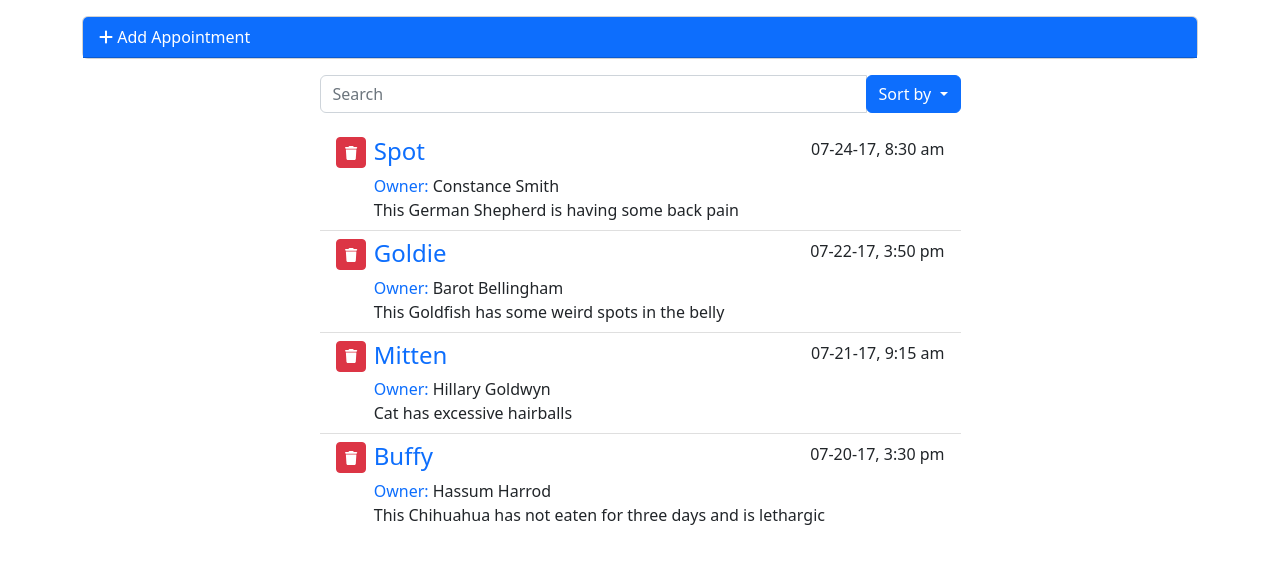
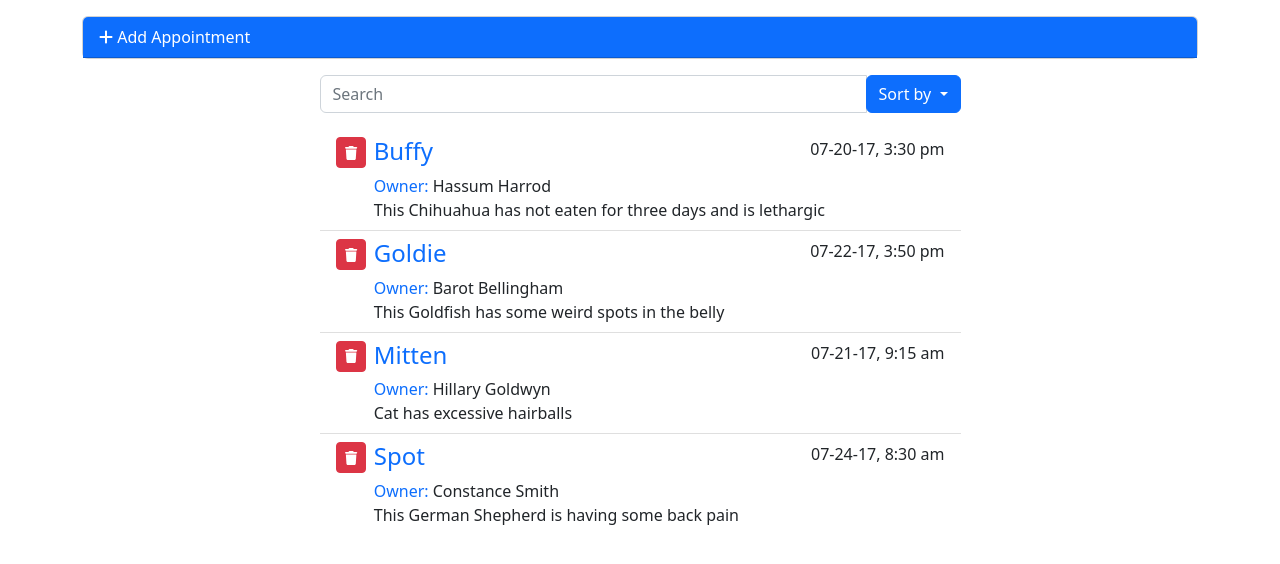
Before and after one commit to sergiychaiuk/vue-interface, a Vue app: page / in a window 1280 px wide. Shown: the top 564 px of the page. Built offline with nearby package versions, Linux system fonts and the light colour scheme.

Commit message:
added filtered computed property

```diff
--- a/src/App.vue
+++ b/src/App.vue
@@ -3,7 +3,7 @@
     <div class="row justify-content-center">
       <add-appointment @add="addItem"/>
       <search-appointments @searchRecords="searchAppointments"/>
-      <appointment-list :appointments="searchedApts" @remove="removeItem" @edit="editItem"/>
+      <appointment-list :appointments="filteredApts" @remove="removeItem" @edit="editItem"/>
     </div>
   </div>
 </template>
@@ -21,6 +21,8 @@
     return {
       title: 'Appointment List',
       appointments: [],
+      filterKey: 'petName',
+      filterDir: 'asc',
       searchTerms: '',
       aptIndex: 0
     };
@@ -39,6 +41,15 @@
             item.aptNotes.toLowerCase().match(this.searchTerms.toLowerCase())
         );
       });
+    },
+    filteredApts: function() {
+      return _.orderBy(
+          this.searchedApts,
+          item => {
+            return item[this.filterKey].toLowerCase();
+          },
+          this.filterDir
+      );
     }
   },
   mounted() {
```
